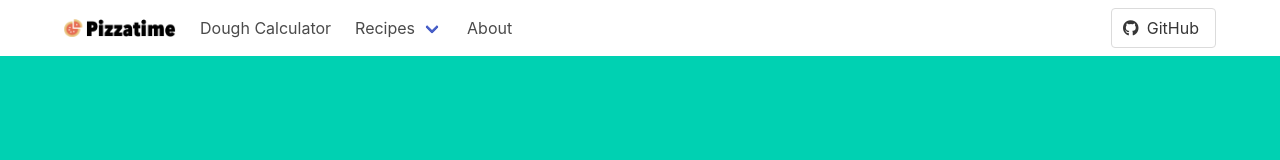
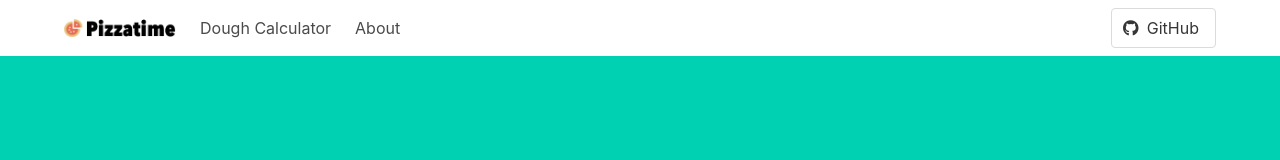
Before and after one commit to fbex/pizzatime, a Vue app: page / in a window 1280 px wide. Shown: the top 160 px of the page. Built offline with nearby package versions, Linux system fonts and the light colour scheme.

Commit message:
Remove recipes from navbar

```diff
--- a/src/components/TheNavbar.vue
+++ b/src/components/TheNavbar.vue
@@ -19,19 +19,11 @@
         </a>
       </div>
 
-      <div id="navbarBasicExample" class="navbar-menu">
+      <div class="navbar-menu">
         <div class="navbar-start">
           <router-link class="navbar-item" to="/calculator"
             >Dough Calculator</router-link
           >
-          <div class="navbar-item has-dropdown is-hoverable">
-            <a class="navbar-link">Recipes</a>
-            <div class="navbar-dropdown">
-              <a class="navbar-item">Poolish (Vito Iacopelli)</a>
-              <a class="navbar-item">Direct Dough (Vincenzo)</a>
-              <a class="navbar-item">Other</a>
-            </div>
-          </div>
           <router-link class="navbar-item" to="/about">About</router-link>
         </div>
         <div class="navbar-end">
```
